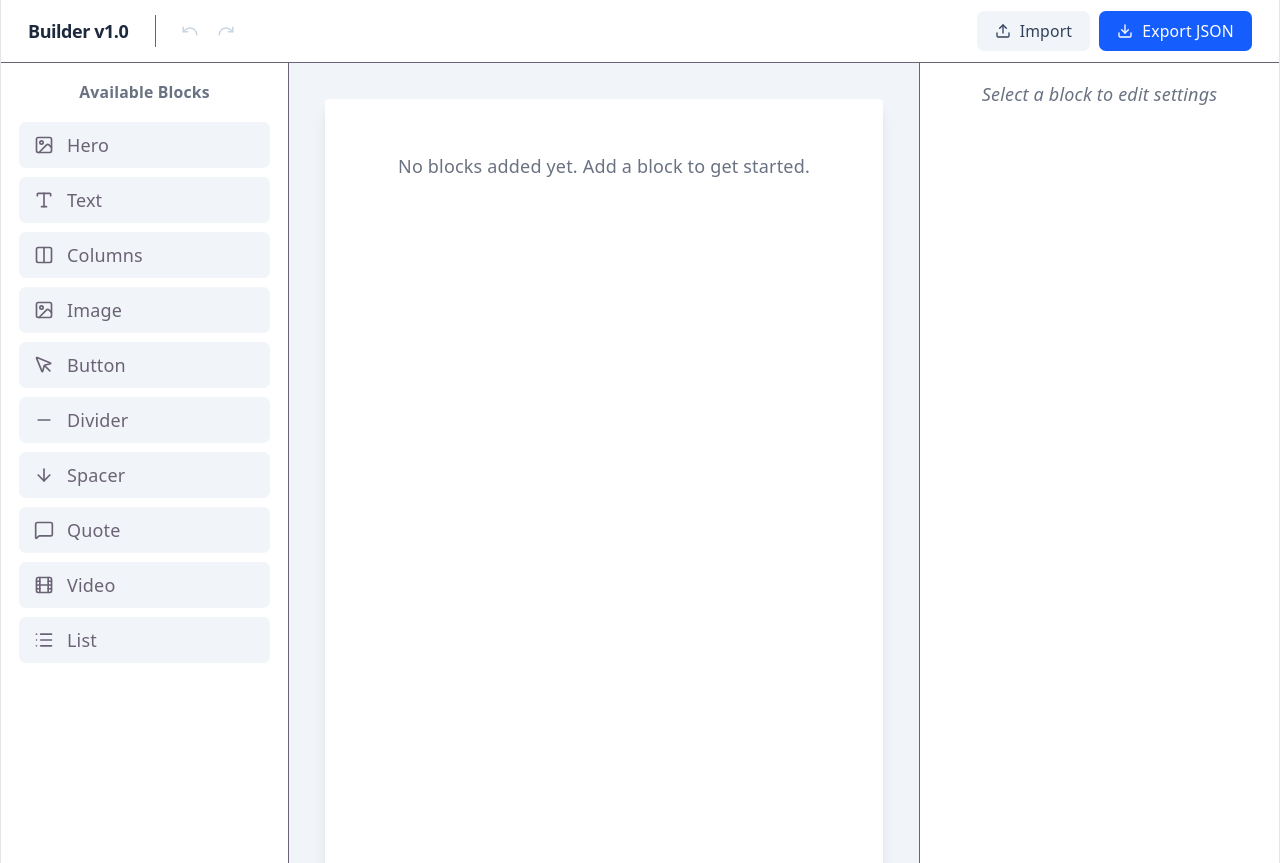
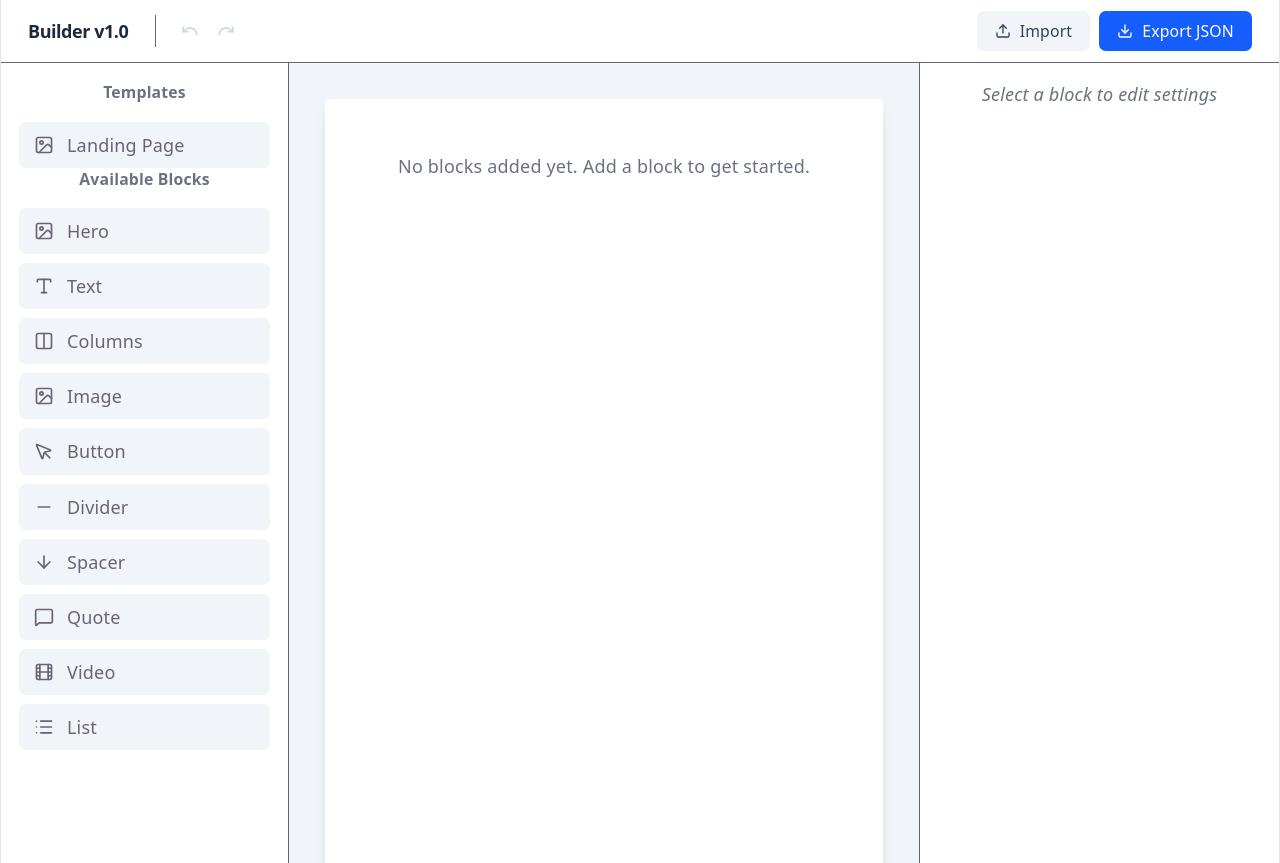
Before and after one commit to terrence-celestine/block-builder, a React (Vite) app: page / in a window 1280 px wide. Built offline with nearby package versions, Linux system fonts and the light colour scheme.

Commit message:
added a sample template to the sidebar

```diff
--- a/src/components/BlockSidebar.tsx
+++ b/src/components/BlockSidebar.tsx
@@ -1,11 +1,21 @@
+import { ImageIcon } from 'lucide-react';
 import { ComponentRegistry } from '../registry';
 import { usePageStore } from '../store/usePageStore';
+import { LandingPageTemplate } from '../const/Templates';
 
 export const BlockSidebar = () => {
   const addBlock = usePageStore((state) => state.addBlock);
+  const setBlocks = usePageStore((state) => state.setBlocks)
 
   return (
     <div className="w-64 p-4 border-r">
+        <h3 className="text-sm font-semibold mb-4 text-gray-500">Templates</h3>
+        <div className="space-y-2">
+            <button className="group flex items-center gap-3 w-full px-3 py-2 rounded-md transition-all bg-slate-100 border border-transparent hover:border-slate-200 cursor-pointer" onClick={() => setBlocks(LandingPageTemplate)}>
+                <ImageIcon size={20} className="group-hover:text-slate-500" />
+                <span className="capitalize">Landing Page</span>
+            </button>
+        </div>
       <h3 className="text-sm font-semibold mb-4 text-gray-500">Available Blocks</h3>
       <div className="space-y-2">
         {Object.entries(ComponentRegistry).map(([key, item]) => {
--- /dev/null
+++ b/src/const/Templates.tsx
@@ -0,0 +1,28 @@
+
+export const LandingPageTemplate = [
+    {
+        id: '1',
+        type: 'hero',
+        props: { title: 'Welcome to My App', subtext: 'Build your landing pages in seconds.', imageSource: 'hero-bg.jpg' }
+      },
+      {
+        id: '2',
+        type: 'spacer',
+        props: { height: 40 }
+      },
+      {
+        id: '3',
+        type: 'columns',
+        props: { leftContent: 'Feature One: Easy to use.', rightContent: 'Feature Two: Highly scalable.' }
+      },
+      {
+        id: '4',
+        type: 'divider',
+        props: { thickness: 1, color: '#e5e7eb', margin: 20 }
+      },
+      {
+        id: '5',
+        type: 'button',
+        props: { label: 'Get Started Now', url: '/signup', variant: 'solid' }
+      }
+    ]
```
